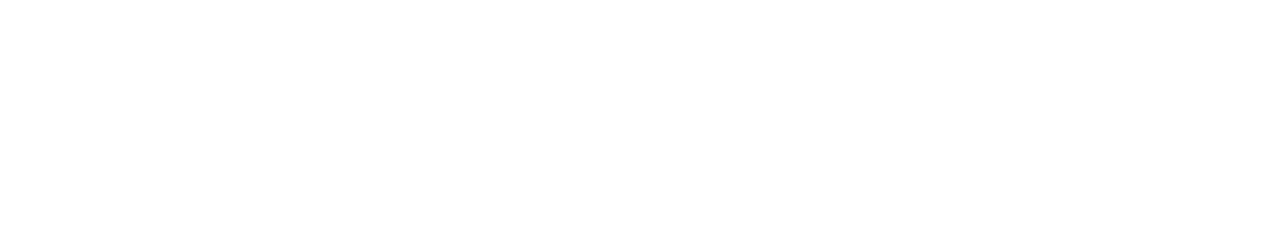
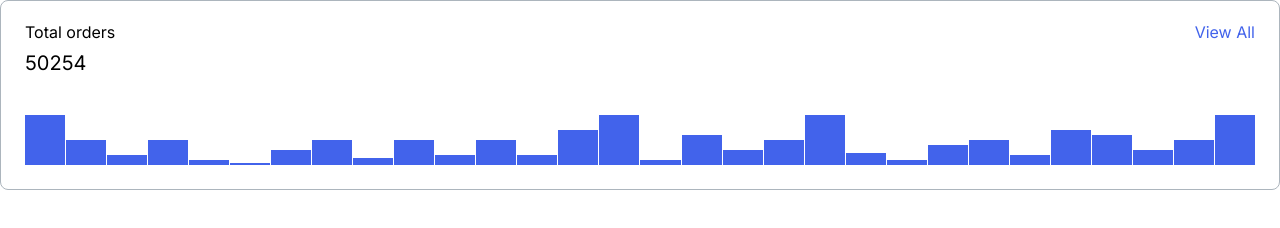
Before and after one commit to js-tasks-ru/htmlcss-20240216_t-klymets, a website: page 04-lection2/01-histogram/index.html in a window 1280 px wide. Drawn offline with Linux system fonts and the light colour scheme.

Commit message:
create histogram component.

```diff
--- a/04-lection2/01-histogram/histogram.css
+++ b/04-lection2/01-histogram/histogram.css
@@ -0,0 +1,55 @@
+.histogram {
+    display: flex;
+    border: 1px solid var(--grey-3);
+    border-radius: var(--border-radius);
+    flex-direction: column;
+    padding: 19px 24px 24px;
+    box-sizing: border-box;
+}
+
+.histogram__header {
+    display: flex;
+    flex-direction: row;
+    justify-content: space-between;
+    margin-bottom: 39px;
+}
+
+.histogram__title {
+    font-size: var(--font-size-m);
+    font-weight: var(--font-weight-m);
+    line-height: var(--line-height-m);
+}
+
+.histogram__amount {
+    font-size: var(--font-size-title-s);
+    font-weight: var(--font-weight-title-s);
+    line-height: var(--line-height-title-s);
+    margin-top: 6px;
+}
+
+
+.histogram__link {
+    text-decoration: none;
+    font-size: var(--font-size-m);
+    font-weight: var(--font-weight-m);
+    line-height: var(--line-height-m);
+    color: var(--primary);
+}
+
+.histogram__link:hover {
+    color: var(--primary-hover);
+}
+
+.histogram__graph {
+    display: flex;
+    flex-direction: row;
+    justify-content: space-between;
+    align-items: flex-end;
+    height: 50px;
+    gap: 1px;
+}
+
+.histogram__bar {
+    background-color: var(--primary);
+    width: 100%;
+}
--- a/04-lection2/01-histogram/index.html
+++ b/04-lection2/01-histogram/index.html
@@ -6,6 +6,49 @@
         <link rel="stylesheet" href="./histogram.css">
     </head>
     <body>
+    <div class="histogram">
+        <div class="histogram__header">
+            <div>
+                <div class="histogram__title">Total orders</div>
+                <div class="histogram__amount">50254</div>
+            </div>
+            <div>
+                <a href="/" class="histogram__link">View All</a>
+            </div>
+        </div>
+        <div class="histogram__graph">
+            <div class="histogram__bar" style="height: 100%"></div>
+            <div class="histogram__bar" style="height: 50%"></div>
+            <div class="histogram__bar" style="height: 20%"></div>
+            <div class="histogram__bar" style="height: 50%"></div>
+            <div class="histogram__bar" style="height: 10%"></div>
+            <div class="histogram__bar" style="height: 5%"></div>
+            <div class="histogram__bar" style="height: 30%"></div>
+            <div class="histogram__bar" style="height: 50%"></div>
+            <div class="histogram__bar" style="height: 15%"></div>
+            <div class="histogram__bar" style="height: 50%"></div>
+            <div class="histogram__bar" style="height: 20%"></div>
+            <div class="histogram__bar" style="height: 50%"></div>
+            <div class="histogram__bar" style="height: 20%"></div>
+            <div class="histogram__bar" style="height: 70%"></div>
+            <div class="histogram__bar" style="height: 100%"></div>
+            <div class="histogram__bar" style="height: 10%"></div>
+            <div class="histogram__bar" style="height: 60%"></div>
+            <div class="histogram__bar" style="height: 30%"></div>
+            <div class="histogram__bar" style="height: 50%"></div>
+            <div class="histogram__bar" style="height: 100%"></div>
+            <div class="histogram__bar" style="height: 25%"></div>
+            <div class="histogram__bar" style="height: 10%"></div>
+            <div class="histogram__bar" style="height: 40%"></div>
+            <div class="histogram__bar" style="height: 50%"></div>
+            <div class="histogram__bar" style="height: 20%"></div>
+            <div class="histogram__bar" style="height: 70%"></div>
+            <div class="histogram__bar" style="height: 60%"></div>
+            <div class="histogram__bar" style="height: 30%"></div>
+            <div class="histogram__bar" style="height: 50%"></div>
+            <div class="histogram__bar" style="height: 100%"></div>
+        </div>
+    </div>
 
     </body>
 </html>
--- a/assets/css/main.css
+++ b/assets/css/main.css
@@ -49,6 +49,10 @@
     --font-weight-title-l: 500;
     --line-height-title-l: 48px;
 
+    --font-size-title-s: 20px;
+    --font-weight-title-s: 400;
+    --line-height-title-s: 26px;
+
     --font-size-m: 16px;
     --font-weight-m: 400;
     --line-height-m: 24px;
```
